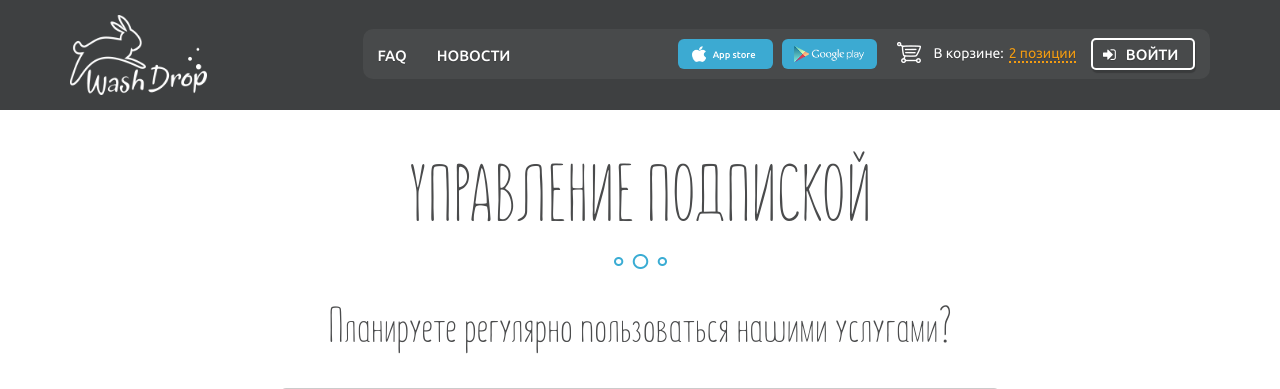
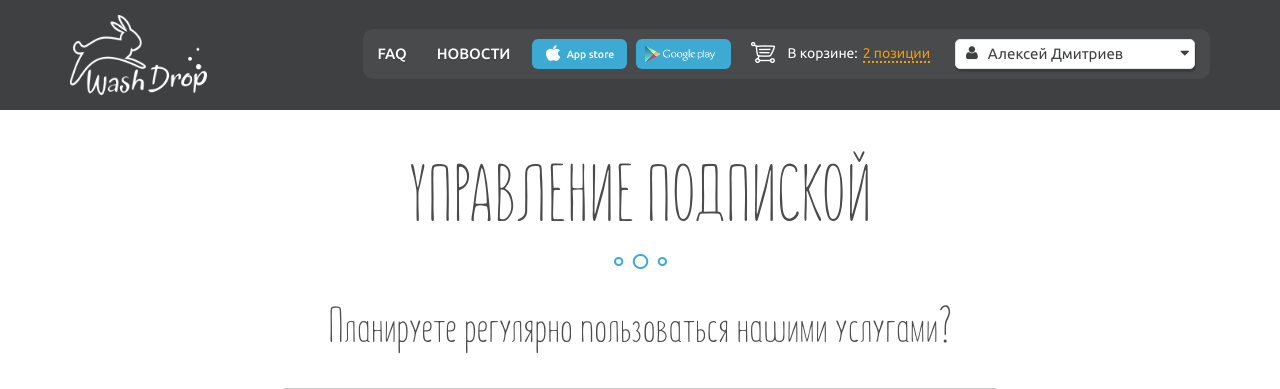
Before and after one commit to kolya770/kolya770.github.io, a PHP site: page /subscription-management-2.html in a window 1280 px wide. Shown: the top 389 px of the page. Run offline with PHP 8.4, Linux system fonts and the light colour scheme; some libraries are stand-ins or nearby versions.

Commit message:
navbar lg md and xs управления контентом

```diff
--- a/css/main.css
+++ b/css/main.css
@@ -544,12 +544,11 @@ body,html{height:100%;font-size:16px}
 .info{max-width:770px}
 .info p.date{font-family:UBUNTU-BOLD,sans-serif;color:#3caad2;font-size:.938em;font-weight:700;line-height:24px;text-align:center;margin-bottom:35px}
 .info p.info-text{font-family:UBUNTU-LIGHT,sans-serif;color:#4a4b4c;font-size:.875em;font-weight:300;line-height:20px;text-align:left}
-.info .btn-inform,.nav-text-mobile{font-family:UBUNTU-MEDIUM,sans-serif;font-weight:500}
 @media (max-width:767px){.info p.info-text{margin-bottom:10px}
 .info .btn-inform{margin-top:10px}
 }
 .info img{margin-bottom:25px}
-.info .btn-inform{border-radius:3px;background-color:rgba(74,75,76,.5);height:30px;padding:0 12px;margin-right:10px;outline:0;color:#fff;font-size:.938em;line-height:24px;text-align:center}
+.info .btn-inform{border-radius:3px;background-color:rgba(74,75,76,.5);height:30px;padding:0 12px;margin-right:10px;outline:0;font-family:UBUNTU-MEDIUM,sans-serif;color:#fff;font-size:.938em;font-weight:500;line-height:24px;text-align:center}
 @media (min-width:768px){.info p.info-text{margin-bottom:25px}
 .info .btn-inform{margin-top:0}
 }
@@ -574,23 +573,21 @@ ul{margin:0;padding:0}
 .close-btn-store{margin-top:35px;margin-bottom:35px}
 .close-block-store{height:110px}
 .menu-btn:hover{background:0 0;color:#FFF}
-.nav-text-mobile{font-size:.938em;line-height:30px;text-shadow:0 1px 1px rgba(0,0,0,.2)}
-.btn-navbar-basket,.btn-navbar-mobile{border-radius:5px;line-height:24px;background-color:rgba(60,170,210,0);box-shadow:1px 3px 1px 0 rgba(0,0,0,.2);font-family:UBUNTU-MEDIUM,sans-serif;color:#fff;font-weight:500;text-shadow:0 1px 1px rgba(0,0,0,.2)}
-.btn-navbar-mobile{border:2px solid #fff;width:184px;height:52px;font-size:.938em;text-align:center;margin-top:30px}
-.btn-navbar-basket{border:2px solid #fff;width:200px;height:32px;font-size:15px;text-align:left;padding:0 12px;margin-top:25px}
-.btn-drop-mobile,.btn-enter-mobile{font-size:.938em;text-align:left;border-radius:5px}
+.nav-text-mobile{font-family:UBUNTU-MEDIUM,sans-serif;font-size:.938em;font-weight:500;line-height:30px;text-shadow:0 1px 1px rgba(0,0,0,.2)}
+.btn-navbar-mobile{border-radius:5px;border:2px solid #fff;background-color:rgba(60,170,210,0);box-shadow:1px 3px 1px 0 rgba(0,0,0,.2);width:184px;height:52px;font-family:UBUNTU-MEDIUM,sans-serif;color:#fff;font-size:.938em;font-weight:500;line-height:24px;text-align:center;text-shadow:0 1px 1px rgba(0,0,0,.2);margin-top:30px}
+.btn-enter-mobile,.btn-navbar-basket{border-radius:5px;background-color:rgba(60,170,210,0);box-shadow:1px 3px 1px 0 rgba(0,0,0,.2);font-family:UBUNTU-MEDIUM,sans-serif;color:#fff;font-weight:500;text-shadow:0 1px 1px rgba(0,0,0,.2)}
+.btn-navbar-basket{border:2px solid #fff;width:200px;height:32px;font-size:15px;line-height:24px;text-align:left;padding:0 12px;margin-top:25px}
 .btn-navbar-basket img{width:18px;height:16px;margin-right:10px;margin-top:-4px}
-.btn-enter-mobile{border:2px solid #fff;background-color:rgba(60,170,210,0);box-shadow:1px 3px 1px 0 rgba(0,0,0,.2);width:104px;height:32px;font-family:UBUNTU-MEDIUM,sans-serif;color:#fff;font-weight:500;line-height:30px;text-shadow:0 1px 1px rgba(0,0,0,.2);padding:0;outline:0;margin-left:25px;margin-top:25px}
+.btn-enter-mobile{border:2px solid #fff;width:104px;height:32px;font-size:.938em;line-height:30px;text-align:left;padding:0;outline:0;margin-left:25px;margin-top:25px}
 .btn-enter-mobile .sing-in-icon{margin:0 10px}
-.btn-drop-mobile{border:1px solid #e5e5e5;box-sizing:border-box;background-color:#fff;box-shadow:1px 3px 1px 0 rgba(0,0,0,.05);width:200px;height:30px;font-family:UBUNTU-REGULAR,sans-serif;color:#3e4041;font-weight:400;line-height:24px;padding:0 10px;margin-left:25px!important;margin-top:25px;position:relative;z-index:2}
+.btn-drop-mobile{border-radius:5px;border:1px solid #e5e5e5;box-sizing:border-box;background-color:#fff;box-shadow:1px 3px 1px 0 rgba(0,0,0,.05);width:200px;height:30px;font-family:UBUNTU-REGULAR,sans-serif;color:#3e4041;font-size:.938em;font-weight:400;line-height:24px;text-align:left;padding:0 10px;margin-left:25px!important;margin-top:25px;position:relative;z-index:2}
 .btn-drop-mobile .user-icon{float:left;margin-right:5px;margin-top:4px}
 .btn-drop-mobile .sort-icon{float:right}
 .pushy{position:fixed;width:225px;height:100%;top:0;right:0;z-index:9999;background:#333332;font-size:.9em;font-weight:700;-webkit-box-shadow:inset -10px 0 6px -9px rgba(0,0,0,.7);-moz-box-shadow:inset -10px 0 6px -9px rgba(0,0,0,.7);box-shadow:inset -10px 0 6px -9px rgba(0,0,0,.7);overflow:auto;-webkit-overflow-scrolling:touch}
-.navbar-washdrop-store .my-navbar .navbar-menu .navbar-right .nav-btn .btn-for-ios .apple-text-btn,.pushy-store .btn-for-ios .apple-text-btn{vertical-align:middle;font-family:UBUNTU-MEDIUM,sans-serif;font-weight:500;line-height:32px;float:left}
 .pushy-store{background-color:#3e4041}
 .pushy-store .btn-for-ios{width:95px;height:30px;border:none;border-radius:6px;background-color:#3caad2;outline:0;padding:0;margin-left:25px;margin-right:5px;margin-top:25px}
 .pushy-store .btn-for-ios .apple-logo{background:url(../img/apple-logo.png) no-repeat;background-size:14px 16px;width:14px;height:16px;margin:7px 5px 0 14px;float:left}
-.pushy-store .btn-for-ios .apple-text-btn{color:#fff;height:100%;display:inline-block;font-size:.675em;text-align:left;margin-left:2px}
+.pushy-store .btn-for-ios .apple-text-btn{color:#fff;vertical-align:middle;height:100%;display:inline-block;font-family:UBUNTU-MEDIUM,sans-serif;font-size:.675em;font-weight:500;line-height:32px;text-align:left;float:left;margin-left:2px}
 .pushy-store .btn-for-android{width:95px;height:30px;border:none;border-radius:6px;background-color:#3caad2;outline:0;margin-top:25px}
 .pushy-store .btn-for-android .google-logo{background:url(../img/logo-google.png) no-repeat;background-size:70px 16px;width:70px;height:16px}
 .pushy a{display:block;color:#fff;padding:0 30px;text-decoration:none;text-align:right}
@@ -627,26 +624,45 @@ ul{margin:0;padding:0}
 .navbar-washdrop-store{height:110px;background-color:#3e4041;border:none;border-radius:0}
 .navbar-washdrop-store .my-navbar .navbar-brand img{width:137px}
 .navbar-washdrop-store .my-navbar .navbar-menu{margin-top:29px;border-radius:10px;background-color:rgba(255,255,255,.05);height:50px}
-.navbar-washdrop-store .my-navbar .navbar-menu .navbar-right{margin-right:15px}
-.navbar-washdrop-store .my-navbar .navbar-menu .navbar-right .nav-btn{display:inline-block}
-.navbar-washdrop-store .my-navbar .navbar-menu .navbar-right .nav-btn .btn-for-ios{width:95px;height:30px;border:none;border-radius:6px;background-color:#3caad2;outline:0;padding:0}
-.navbar-washdrop-store .my-navbar .navbar-menu .navbar-right .nav-btn .btn-for-ios .apple-logo{background:url(../img/apple-logo.png) no-repeat;background-size:14px 16px;width:14px;height:16px;margin:7px 5px 0 14px;float:left}
-.navbar-washdrop-store .my-navbar .navbar-menu .navbar-right .nav-btn .btn-for-ios .apple-text-btn{color:#fff;height:100%;display:inline-block;font-size:.675em;text-align:left;margin-left:2px}
-.navbar-washdrop-store .my-navbar .navbar-menu .navbar-right .nav-btn .btn-for-android{width:95px;height:30px;border:none;border-radius:6px;background-color:#3caad2;outline:0}
-.navbar-washdrop-store .my-navbar .navbar-menu .navbar-right .nav-btn .btn-for-android .google-logo{background:url(../img/logo-google.png) no-repeat;background-size:70px 16px;width:70px;height:16px}
-.navbar-washdrop-store .my-navbar .navbar-menu .navbar-right .nav-basket{display:inline-block;width:190px}
-@media (min-width:1200px){.navbar-washdrop-store .my-navbar .navbar-menu .navbar-right .nav-btn .btn-for-android{margin-left:5px}
-.navbar-washdrop-store .my-navbar .navbar-menu .navbar-right .nav-basket{margin-left:15px}
+.navbar-washdrop-store .my-navbar .navbar-menu .navbar-left-store>li>a{line-height:20px}
+.navbar-washdrop-store .my-navbar .navbar-menu .navbar-right{margin-right:15px;height:50px}
+.navbar-washdrop-store .my-navbar .navbar-menu .navbar-right .nav-market-btn{display:inline-block}
+.navbar-washdrop-store .my-navbar .navbar-menu .navbar-right .nav-market-btn .btn-for-ios{height:30px;border:none;border-radius:6px;background-color:#3caad2;outline:0;padding:0}
+@media (min-width:992px){.navbar-washdrop-store .my-navbar .navbar-menu .navbar-right .nav-market-btn .btn-for-ios{width:30px}
 }
+@media (min-width:1200px){.navbar-washdrop-store .my-navbar .navbar-menu .navbar-right .nav-market-btn .btn-for-ios{width:95px}
+}
+.navbar-washdrop-store .my-navbar .navbar-menu .navbar-right .nav-market-btn .btn-for-ios .apple-logo{background:url(../img/apple-logo.png) no-repeat;background-size:14px 16px;width:14px;height:16px;margin:7px 5px 0 14px;float:left}
+@media (min-width:992px){.navbar-washdrop-store .my-navbar .navbar-menu .navbar-right .nav-market-btn .btn-for-ios .apple-logo{margin:-2px 0 0 8px}
+}
+@media (min-width:1200px){.navbar-washdrop-store .my-navbar .navbar-menu .navbar-right .nav-market-btn .btn-for-ios .apple-logo{margin:6px 5px 0 14px}
+}
+.navbar-washdrop-store .my-navbar .navbar-menu .navbar-right .nav-market-btn .btn-for-ios .apple-text-btn{color:#fff;vertical-align:middle;display:inline-block;font-family:UBUNTU-MEDIUM,sans-serif;font-size:.75em;font-weight:500;line-height:30px;text-align:left;float:left;margin-left:2px}
+.navbar-washdrop-store .my-navbar .navbar-menu .navbar-right .nav-market-btn .btn-for-android{width:95px;height:30px;border:none;border-radius:6px;background-color:#3caad2;outline:0;margin-left:5px}
+@media (min-width:992px){.navbar-washdrop-store .my-navbar .navbar-menu .navbar-right .nav-market-btn .btn-for-android{width:30px;padding-left:9px}
+}
+@media (min-width:1200px){.navbar-washdrop-store .my-navbar .navbar-menu .navbar-right .nav-market-btn .btn-for-android{width:95px}
+}
+.navbar-washdrop-store .my-navbar .navbar-menu .navbar-right .nav-market-btn .btn-for-android .google-logo{background:url(../img/logo-google.png) no-repeat}
+@media (min-width:992px){.navbar-washdrop-store .my-navbar .navbar-menu .navbar-right .nav-market-btn .btn-for-android .google-logo{background-size:70px 16px;width:16px;height:16px}
+}
+@media (min-width:1200px){.navbar-washdrop-store .my-navbar .navbar-menu .navbar-right .nav-market-btn .btn-for-android .google-logo{background-size:70px 16px;width:70px;height:16px}
+}
+.navbar-washdrop-store .my-navbar .navbar-menu .navbar-right .nav-basket{display:inline-block;width:200px;height:50px;margin-left:15px}
 .navbar-washdrop-store .my-navbar .navbar-menu .navbar-right .nav-basket .basket{margin:13px 13px 0 0;float:left}
 .navbar-washdrop-store .my-navbar .navbar-menu .navbar-right .nav-basket .text-basket{font-family:UBUNTU-REGULAR,sans-serif;color:#fff;font-size:.875em;font-weight:400;line-height:24px;text-align:left;text-shadow:0 1px 1px rgba(0,0,0,.2);margin-top:12px}
 .navbar-washdrop-store .my-navbar .navbar-menu .navbar-right .nav-basket .text-basket .pick-items{color:#f39c12;margin-left:5px;border-bottom:2px dotted}
-.navbar-washdrop-store .my-navbar .navbar-menu .navbar-right .nav-enter{display:inline-block}
+.navbar-washdrop-store .my-navbar .navbar-menu .navbar-right .nav-enter{display:inline-block;margin-top:10px}
 .navbar-washdrop-store .my-navbar .navbar-menu .navbar-right .nav-enter .btn-enter{border-radius:5px;border:2px solid #fff;background-color:rgba(60,170,210,0);box-shadow:1px 3px 1px 0 rgba(0,0,0,.2);width:104px;height:32px;font-family:UBUNTU-MEDIUM,sans-serif;color:#fff;font-size:.938em;font-weight:500;line-height:30px;text-align:left;text-shadow:0 1px 1px rgba(0,0,0,.2);padding:0;outline:0}
 .navbar-washdrop-store .my-navbar .navbar-menu .navbar-right .nav-enter .btn-enter .sing-in-icon{margin:0 10px}
-.navbar-washdrop-store .my-navbar .navbar-menu .navbar-right .nav-enter .btn-drop{border-radius:5px;border:1px solid #e5e5e5;box-sizing:border-box;background-color:#fff;box-shadow:1px 3px 1px 0 rgba(0,0,0,.2);max-width:240px;height:30px;padding:0;font-family:UBUNTU-REGULAR,sans-serif;color:#3e4041;font-size:.938em;font-weight:400;line-height:24px;text-align:left}
-.navbar-washdrop-store .my-navbar .navbar-menu .navbar-right .nav-enter .btn-drop .user-icon{margin:3px 5px 0;float:left}
+.navbar-washdrop-store .my-navbar .navbar-menu .navbar-right .nav-enter .btn-drop{border-radius:5px;border:1px solid #e5e5e5;box-sizing:border-box;background-color:#fff;box-shadow:1px 3px 1px 0 rgba(0,0,0,.2);max-width:240px;height:30px;padding:0;font-family:UBUNTU-REGULAR,sans-serif;color:#3e4041;font-size:.938em;font-weight:400;line-height:24px;text-align:left;width:260px;z-index:2}
+.navbar-washdrop-store .my-navbar .navbar-menu .navbar-right .nav-enter .btn-drop .user-icon{margin:3px 10px 0;float:left}
 .navbar-washdrop-store .my-navbar .navbar-menu .navbar-right .nav-enter .btn-drop .sort-icon{margin:0 5px;float:right}
+.navbar-washdrop-store .my-navbar .navbar-menu .navbar-right .nav-enter .btn-group .drop-menu-pc{width:240px;margin-top:-5px;z-index:1;border-radius:0 0 6px 6px;border:1px solid #e5e5e5}
+.navbar-washdrop-store .my-navbar .navbar-menu .navbar-right .nav-enter .btn-group .drop-menu-pc .angle-icon{margin-right:10px;color:#4a4b4c;font-size:14px;font-weight:400;line-height:20px;text-align:left}
+.navbar-washdrop-store .my-navbar .navbar-menu .navbar-right .nav-enter .btn-group .drop-menu-pc .nav-pc{font-family:UBUNTU-LIGHT,sans-serif;color:#4a4b4c;font-size:.875em;font-weight:300;line-height:20px;text-align:left;padding:5px 10px 5px 15px}
+.navbar-washdrop-store .my-navbar .navbar-menu .navbar-right .nav-enter .btn-group .drop-menu-pc>li>a:hover{text-decoration:underline;color:#3caad2;background-color:transparent}
+.navbar-washdrop-store .my-navbar .navbar-menu .navbar-right .nav-enter .btn-group .drop-menu-pc .divider{margin:0}
 .footer-store .copyrighting .footer-link,.footer-store .copyrighting .no-link{font-family:UBUNTU-LIGHT,sans-serif;color:#9e9fa0;font-size:.938em;line-height:24px;margin-top:15px;font-weight:300;text-align:center}
 .footer-store{background-color:#f5f5f5;height:53px;width:100%}
 .footer-store .copyrighting{text-align:center}
--- a/css/scss/partials/navbar-store.scss
+++ b/css/scss/partials/navbar-store.scss
@@ -14,18 +14,27 @@
       border-radius: 10px;
       background-color:  rgba(255, 255, 255, 0.05);
       height: 50px;
+      .navbar-left-store>li>a {
+        line-height: 20px;
+      }
       .navbar-right {
         margin-right: 15px;
-        .nav-btn {
+        height: 50px;
+        .nav-market-btn {
           display: inline-block;
           .btn-for-ios {
-            width: 95px;
             height: 30px;
             border: none;
             border-radius: 6px;
             background-color:  #3caad2;
             outline: none;
             padding: 0;
+            @media #{$bootstrap-md} {
+              width: 30px;
+            }
+            @media #{$bootstrap-lg} {
+              width: 95px;
+            }
             .apple-logo {
               background: url(../img/apple-logo.png) no-repeat;
               background-size: 14px 16px;
@@ -33,16 +42,21 @@
               height: 16px;
               margin: 7px 5px 0 14px;
               float: left;
+              @media #{$bootstrap-md} {
+                margin: -2px 0 0 8px;
+              }
+              @media #{$bootstrap-lg} {
+                margin: 6px 5px 0 14px;
+              }
             }
             .apple-text-btn {
               color: #ffffff;
               vertical-align: middle;
-              height: 100%;
               display: inline-block;
               font-family: $ubuntu-medium-font, "sans-serif";
-              font-size: 0.675em;
+              font-size: 0.75em;
               font-weight: 500;
-              line-height: 32px;
+              line-height: 30px;
               text-align: left;
               float: left;
               margin-left: 2px;
@@ -55,23 +69,36 @@
             border-radius: 6px;
             background-color:  #3caad2;
             outline: none;
+            margin-left: 5px;
+            @media #{$bootstrap-md} {
+              width: 30px;
+              padding-left: 9px;
+            }
             @media #{$bootstrap-lg} {
-              margin-left: 5px;
+              width: 95px;
             }
             .google-logo {
               background: url(../img/logo-google.png) no-repeat;
-              background-size: 70px 16px;
-              width: 70px;
-              height: 16px;
+
+              @media #{$bootstrap-md} {
+                background-size: 70px 16px;
+                width: 16px;
+                height: 16px;
+              }
+              @media #{$bootstrap-lg} {
+                background-size: 70px 16px;
+                width: 70px;
+                height: 16px;
+              }
             }
           }
         }
         .nav-basket {
           display: inline-block;
-          width: 190px;
-          @media #{$bootstrap-lg} {
-            margin-left: 15px;
-          }
+          width: 200px;
+          height: 50px;
+          margin-left: 15px;
+
           .basket {
             margin: 13px 13px 0 0;
             float: left;
@@ -92,8 +119,13 @@
             }
           }
         }
+
+        .nav-basket-md {
+
+        }
         .nav-enter {
           display: inline-block;
+          margin-top: 10px;
           .btn-enter {
             border-radius: 5px;
             border: 2px solid #ffffff;
@@ -129,8 +161,10 @@
             font-weight: 400;
             line-height: 24px;
             text-align: left;
+            width: 260px;
+            z-index: 2;
             .user-icon {
-              margin: 3px 5px 0 5px;
+              margin: 3px 10px 0 10px;
               float: left;
             }
             .sort-icon {
@@ -138,6 +172,40 @@
               float: right;
             }
           }
+          .btn-group {
+            .drop-menu-pc {
+              width: 240px;
+              margin-top: -5px;
+              z-index: 1;
+              border-radius: 0 0 6px 6px;
+              border: 1px solid #e5e5e5;
+              .angle-icon {
+                margin-right: 10px;
+                color:  #4a4b4c;
+                font-size: 14px;
+                font-weight: 400;
+                line-height: 20px;
+                text-align: left;
+              }
+              .nav-pc {
+                font-family: $ubuntu-light-font, "sans-serif";
+                color: #4a4b4c;
+                font-size: 0.875em;
+                font-weight: 300;
+                line-height: 20px;
+                text-align: left;
+                padding: 5px 10px 5px 15px;
+              }
+              >li>a:hover {
+                text-decoration: underline;
+                color: #3caad2;
+                background-color: transparent;
+              }
+              .divider {
+                margin: 0;
+              }
+            }
+          }
         }
       }
     }
--- a/subscription-management-2.html
+++ b/subscription-management-2.html
@@ -23,17 +23,25 @@
                     </div>
                     <div class="col-sm-9 col-md-10 col-lg-9 col-lg-offset-1">
                         <div class="navbar-menu">
-                            <ul class="nav navbar-nav">
+                            <ul class="nav navbar-nav navbar-left-store">
                                 <li><a href="/FAQ.html" class="page-scroll nav-link">FAQ</a></li>
                                 <li><a href="/news.html" class="page-scroll nav-link">НОВОСТИ</a></li>
                             </ul>
                             <div class="nav navbar-nav navbar-right">
                                 <div class="right-block">
-                                    <div class="nav-btn">
-                                        <div class="btn-container">
+                                    <div class="nav-market-btn">
+                                        <div class="btn-container visible-lg-block">
                                             <button class=" btn btn-for-ios">
                                                 <div class="apple-logo"></div>
                                                 <div class="apple-text-btn">App store</div>
+                                            </button>
+                                            <button class="btn btn-for-android">
+                                                <div class="google-logo"></div>
+                                            </button>
+                                        </div>
+                                        <div class="btn-container visible-md-block">
+                                            <button class="btn btn-for-ios">
+                                                <div class="apple-logo"></div>
                                             </button>
                                             <button class="btn btn-for-android">
                                                 <div class="google-logo"></div>
@@ -44,17 +52,15 @@
                                         <img src="img/basket.png" class="basket"><p class="text-basket">В корзине:<span class="pick-items">2 позиции</span></p>
                                     </div>
                                     <div class="nav-enter">
-                                        <button class="btn btn-enter"><i class="fa fa-sign-in sing-in-icon"></i>ВОЙТИ</button>
-                                        <div class="btn-group" style="display: none">
+                                        <button class="btn btn-enter" style="display: none"><i class="fa fa-sign-in sing-in-icon"></i>ВОЙТИ</button>
+                                        <div class="btn-group">
                                             <button type="button" class="btn btn-drop dropdown-toggle" data-toggle="dropdown" aria-haspopup="true" aria-expanded="false">
                                                 <i class="fa fa-user user-icon"></i>Алексей Дмитриев<i class="fa fa-sort-desc sort-icon"></i>
                                             </button>
-                                            <ul class="dropdown-menu">
-                                                <li><a href="#">Action</a></li>
-                                                <li><a href="#">Another action</a></li>
-                                                <li><a href="#">Something else here</a></li>
+                                            <ul class="dropdown-menu drop-menu-pc">
+                                                <li><a href="#" class="nav-pc"><i class="fa fa-angle-right angle-icon"></i>История заказов</a></li>
                                                 <li role="separator" class="divider"></li>
-                                                <li><a href="#">Separated link</a></li>
+                                                <li><a href="#" class="nav-pc"><i class="fa fa-angle-right angle-icon"></i>Управление подпиской</a></li>
                                             </ul>
                                         </div>
                                     </div>
@@ -98,6 +104,16 @@
             </ul>
         </div>
     </nav>
+
+    <div class="site-overlay visible-xs-block visible-sm-block"></div>
+
+    <div id="container-store" class="visible-xs-block visible-sm-block">
+        <div class="logo-store">
+            <img src="img/logo.png">
+        </div>
+
+        <div class="menu-btn menu-btn-store"><img src="img/menu-icon.png"></div>
+    </div>
 
     <div class="subscription-management">
         <div class="container">
@@ -167,6 +183,7 @@
 
 <script src="http://ajax.googleapis.com/ajax/libs/jquery/2.0.0/jquery.min.js"></script>
 <script src="https://maxcdn.bootstrapcdn.com/bootstrap/3.3.5/js/bootstrap.min.js"></script>
+<script src="js/pushy.min.js"></script>
 
 </body>
 </html>
```
Also changed, not shown: subscription-management-3.html (+27 -10 lines), subscription-management-4.html (+26 -10 lines), subscription-management.html (+17 -10 lines).
